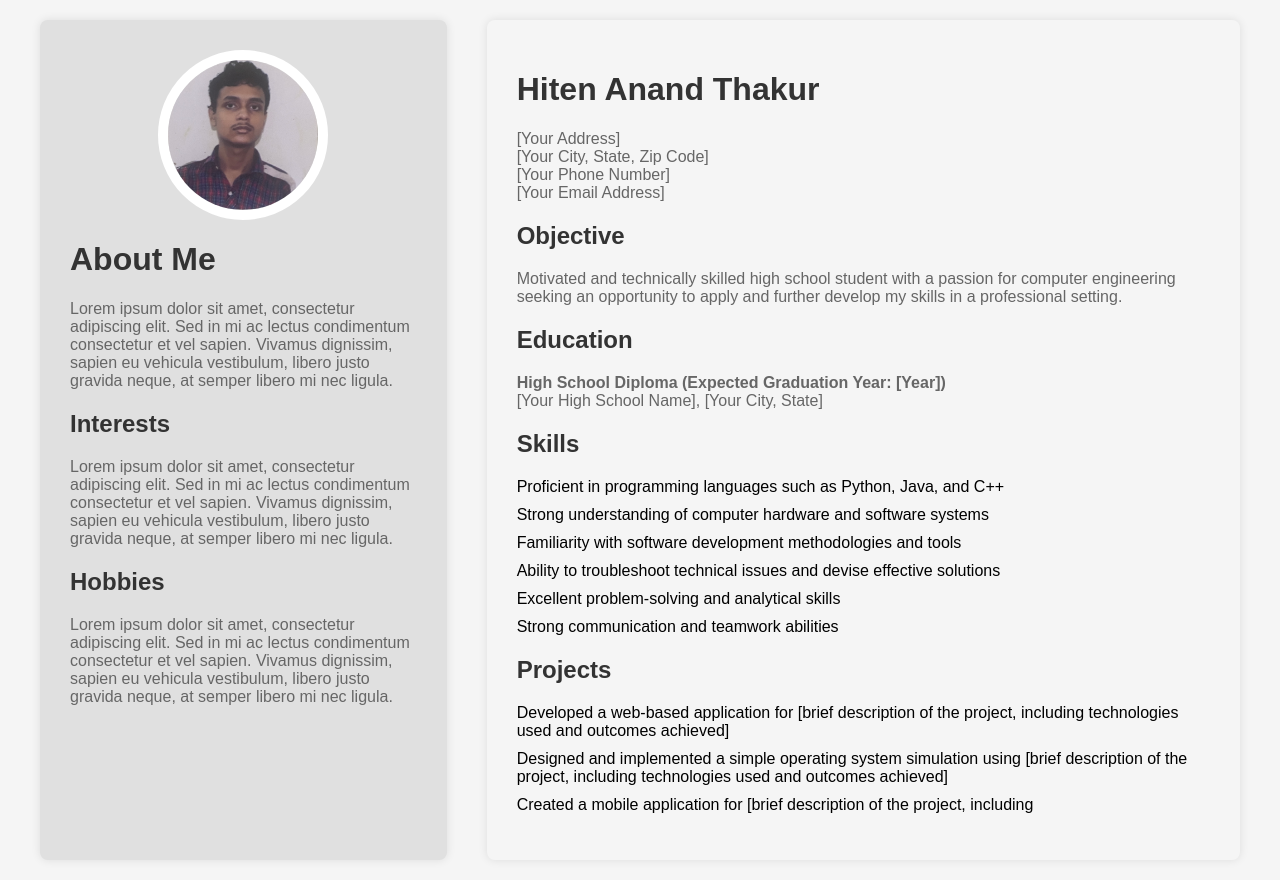
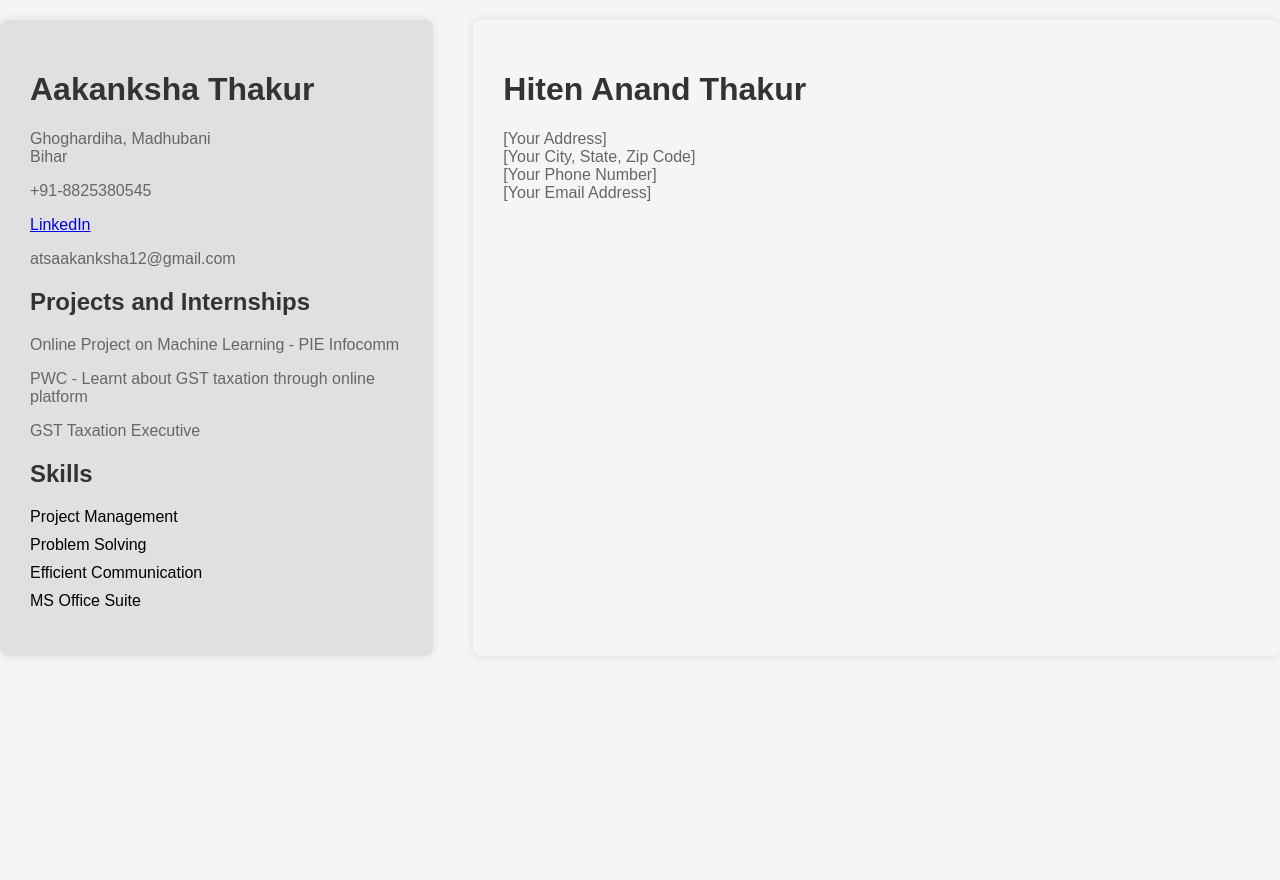
Before and after one commit to hiten984/Name-test.devzila.com, a plain HTML site: page index.html in a window 1280 px wide. After the commit the page ends 800 px from the top, so only its background shows below. Drawn offline with Linux system fonts and the light colour scheme.

Commit message:
Update index.html

```diff
--- a/index.html
+++ b/index.html
@@ -8,13 +8,13 @@
     body {
       font-family: Arial, sans-serif;
       margin: 0;
-      padding: 20px; /* Margin added with respect to the border of the screen */
+      padding: 0;
       background-color: #f5f5f5;
     }
     .container {
       display: flex;
-      max-width: calc(100% - 40px); /* Make the container occupy the full visible screen width minus the padding */
-      margin: 0 auto; /* Center the container horizontally */
+      max-width: 100%; /* Make the container occupy the full visible screen width */
+      margin: 20px auto; /* Adjusted margin */
     }
     .left-div {
       flex: 1; /* Adjusted to occupy one-third of the screen width */
@@ -66,55 +66,41 @@
 <body>
   <div class="container">
     <div class="left-div">
-      <!-- Profile Picture -->
-      <img src="face pfp.jpg" alt="Profile Picture" class="profile-picture">
-      <!-- About Me Section -->
       <header>
-        <h1>About Me</h1>
-        <p>Lorem ipsum dolor sit amet, consectetur adipiscing elit. Sed in mi ac lectus condimentum consectetur et vel sapien. Vivamus dignissim, sapien eu vehicula vestibulum, libero justo gravida neque, at semper libero mi nec ligula.</p>
+        <h1>Aakanksha Thakur</h1>
+        <p>Ghoghardiha, Madhubani<br>Bihar</p>
+        <p>+91-8825380545</p>
+        <p><a href="https://www.linkedin.com/in/aakanksha-thakur-875882244">LinkedIn</a></p>
+        <p>atsaakanksha12@gmail.com</p>
       </header>
 
       <section>
-        <h2>Interests</h2>
-        <p>Lorem ipsum dolor sit amet, consectetur adipiscing elit. Sed in mi ac lectus condimentum consectetur et vel sapien. Vivamus dignissim, sapien eu vehicula vestibulum, libero justo gravida neque, at semper libero mi nec ligula.</p>
+        <h2>Projects and Internships</h2>
+        <p>Online Project on Machine Learning - PIE Infocomm</p>
+        <p>PWC - Learnt about GST taxation through online platform</p>
+        <p>GST Taxation Executive</p>
       </section>
 
       <section>
-        <h2>Hobbies</h2>
-        <p>Lorem ipsum dolor sit amet, consectetur adipiscing elit. Sed in mi ac lectus condimentum consectetur et vel sapien. Vivamus dignissim, sapien eu vehicula vestibulum, libero justo gravida neque, at semper libero mi nec ligula.</p>
+        <h2>Skills</h2>
+        <ul>
+          <li>Project Management</li>
+          <li>Problem Solving</li>
+          <li>Efficient Communication</li>
+          <li>MS Office Suite</li>
+          <!-- Add spaces for any additional skills or information -->
+        </ul>
       </section>
     </div>
     <div class="right-div">
+      <!-- Content of the right div remains unchanged -->
       <header>
         <h1>Hiten Anand Thakur</h1>
         <p>[Your Address]<br>[Your City, State, Zip Code]<br>[Your Phone Number]<br>[Your Email Address]</p>
       </header>
 
-      <section>
-        <h2>Objective</h2>
-        <p>Motivated and technically skilled high school student with a passion for computer engineering seeking an opportunity to apply and further develop my skills in a professional setting.</p>
-      </section>
-
-      <section>
-        <h2>Education</h2>
-        <p><strong>High School Diploma (Expected Graduation Year: [Year])</strong><br>[Your High School Name], [Your City, State]</p>
-      </section>
-
-      <section>
-        <h2>Skills</h2>
-        <ul>
-          <li>Proficient in programming languages such as Python, Java, and C++</li>
-          <li>Strong understanding of computer hardware and software systems</li>
-          <li>Familiarity with software development methodologies and tools</li>
-          <li>Ability to troubleshoot technical issues and devise effective solutions</li>
-          <li>Excellent problem-solving and analytical skills</li>
-          <li>Strong communication and teamwork abilities</li>
-        </ul>
-      </section>
-
-      <section>
-        <h2>Projects</h2>
-        <ul>
-          <li>Developed a web-based application for [brief description of the project, including technologies used and outcomes achieved]</li>
-          <li>Designed and implemented a simple operating system simulation using [brief description of the project, including technologies used and outcomes achieved]</li>
-          <li>Created a mobile application for [brief description of the project, including
+      <!-- Remaining sections of the right div -->
+    </div>
+  </div>
+</body>
+</html>
```
